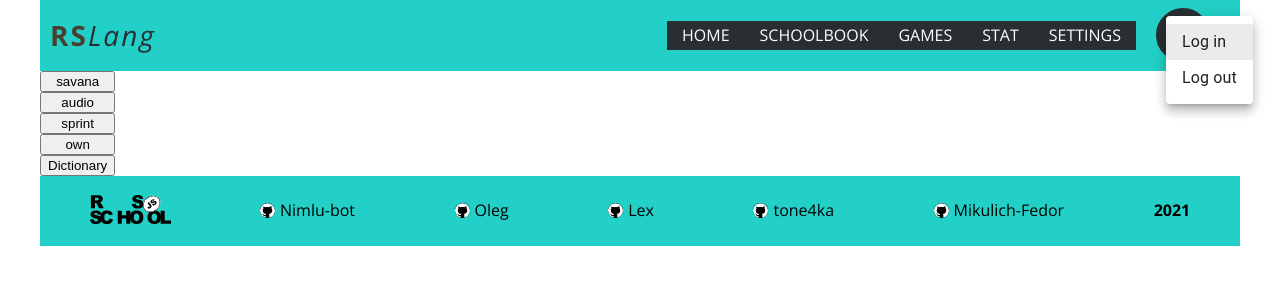
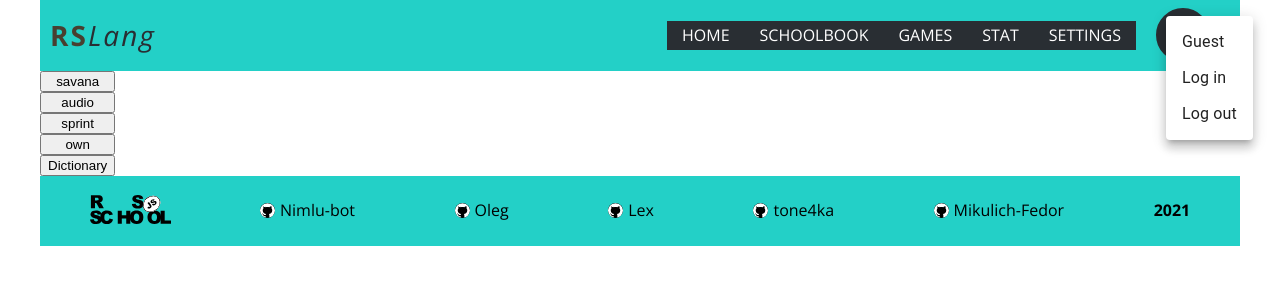
Before and after one commit to I-vasilich-I/rslang, a React (Create React App) app: page /dict in a window 1280 px wide. Both pictures are taken after a click on the element 1183 px from the left and 35 px from the top of the page. Shown: the top 300 px of the page. Built offline with nearby package versions, Linux system fonts and the light colour scheme.

Commit message:
fix: user data store

```diff
--- a/src/components/Header/Login/Login.scss
+++ b/src/components/Header/Login/Login.scss
@@ -82,7 +82,6 @@
     color: rgb(255, 29, 29);
 }
 
-
 .sign-up__link {
     font-size: 14px;
     margin-left: 10px;
@@ -112,7 +111,7 @@
         cursor: pointer;
         color: $color-secondary;
         background-color: unset;
-    transition: all .3s ease-in-out;
+        transition: all 0.3s ease-in-out;
     }
 }
 
@@ -122,3 +121,8 @@
     top: 33%;
     width: 35%;
 }
+
+.login__name {
+    outline: none;
+    user-select: none;
+}
--- a/src/components/Header/Login/Login.tsx
+++ b/src/components/Header/Login/Login.tsx
@@ -8,7 +8,7 @@ import { useActions } from '../../../hooks/useActions';
 import './Login.scss';
 
 const Login = (): JSX.Element => {
-    const { avatar, user } = useTypedSelector((state) => state.user);
+    const { avatar, message, name } = useTypedSelector((state) => state.user);
     const { setUser } = useActions();
     const [anchorEl, setAnchorEl] = React.useState<null | HTMLElement>(null);
     const history = useHistory();
@@ -25,20 +25,22 @@ const Login = (): JSX.Element => {
     };
     const handleLogout = () => {
         setAnchorEl(null);
-        localStorage.removeItem('user');
-        localStorage.removeItem('login');
+        setUser({ message: 'log out', name: '', userId: '', token: '', refreshToken: '', avatar: '' });
     };
 
     return (
         <div className='login'>
             <div onClick={handleClick} aria-controls='avatar' aria-haspopup='true'>
-                {avatar && user && user.message === 'Authenticated' ? (
+                {avatar && message === 'Authenticated' ? (
                     <img src={avatar} alt='avatar' className='login' />
                 ) : (
                     <PersonIcon fontSize='large' />
                 )}
             </div>
             <Menu id='avatar' anchorEl={anchorEl} keepMounted open={Boolean(anchorEl)} onClose={handleClose}>
+                <MenuItem button={false} className='login__name'>
+                    {name || 'Guest'}
+                </MenuItem>
                 <MenuItem onClick={handleLogin}>Log in</MenuItem>
                 <MenuItem onClick={handleLogout}>Log out</MenuItem>
             </Menu>
--- a/src/components/Header/Login/SignIn.tsx
+++ b/src/components/Header/Login/SignIn.tsx
@@ -3,6 +3,7 @@ import { User } from '../../../types/interfaces';
 import { loginUser } from '../../../helpers/helpers';
 import { useHistory } from 'react-router';
 import { Link } from 'react-router-dom';
+import { useActions } from '../../../hooks/useActions';
 import './Login.scss';
 
 const SignIn = (): JSX.Element => {
@@ -10,6 +11,7 @@ const SignIn = (): JSX.Element => {
         email: '',
         password: '',
     });
+    const { setUser } = useActions();
     const history = useHistory();
     const handleChange = (prop: keyof User) => (event: React.ChangeEvent<HTMLInputElement>) => {
         setValues({ ...values, [prop]: event.target.value });
@@ -21,6 +23,7 @@ const SignIn = (): JSX.Element => {
                 const loginInfo = await loginUser(values);
                 if (loginInfo.message === 'Authenticated') {
                     localStorage.setItem('login', JSON.stringify(loginInfo));
+                    setUser(loginInfo);
                     history.push('/');
                 }
             } catch (error) {
--- a/src/components/Header/Login/SignUp.tsx
+++ b/src/components/Header/Login/SignUp.tsx
@@ -9,7 +9,7 @@ import { useActions } from '../../../hooks/useActions';
 import './Login.scss';
 
 const SignUp = (): JSX.Element => {
-    const { user, avatar } = useTypedSelector((state) => state.user);
+    const { avatar } = useTypedSelector((state) => state.user);
     const { setUser } = useActions();
     const [values, setValues] = useState<User>({
         name: '',
@@ -17,7 +17,6 @@ const SignUp = (): JSX.Element => {
         password: '',
         passwordAgain: '',
     });
-    // const [avatar, setAvatar] = useState('');
 
     const history = useHistory();
     const handleChange = (prop: keyof User) => (event: React.ChangeEvent<HTMLInputElement>) => {
@@ -33,12 +32,12 @@ const SignUp = (): JSX.Element => {
     const handleBtnClick = async () => {
         if (values.password === values.passwordAgain && values.name !== '' && values.email.match(/^\S+@\S+\.\S+$/))
             try {
-                const userInfo = await createUser(values);
+                const userInfo = await createUser({ ...values, avatar });
                 if (!userInfo.error) {
                     const loginInfo = await loginUser(values);
                     if (loginInfo.message === 'Authenticated') {
                         localStorage.setItem('login', JSON.stringify(loginInfo));
-                        setUser(loginInfo);
+                        setUser({ ...loginInfo, avatar });
                         console.log('user logged in');
                         history.push('/');
                     } else history.push('/sign-in');
--- a/src/store/action-creators/user.ts
+++ b/src/store/action-creators/user.ts
@@ -2,8 +2,8 @@ import { Dispatch } from 'redux';
 import { LoginUser } from '../../types/interfaces';
 import { UserAction, UserActionTypes } from '../../types/user';
 
-function setUser(user: LoginUser): UserAction {
-    return { type: UserActionTypes.SET_USER, payload: user };
+function setUser({ message, name, userId, token, refreshToken, avatar }: LoginUser): UserAction {
+    return { type: UserActionTypes.SET_USER, payload: { message, name, userId, token, refreshToken, avatar } };
 }
 function setAvatar(avatar: string): UserAction {
     return { type: UserActionTypes.SET_AVATAR, payload: avatar };
--- a/src/store/reducers/userReducer.ts
+++ b/src/store/reducers/userReducer.ts
@@ -1,14 +1,18 @@
 import { UserAction, UserActionTypes, UserState } from '../../types/user';
 
 const initialState: UserState = {
-    user: null,
+    message: '',
+    name: '',
+    userId: '',
+    token: '',
+    refreshToken: '',
     avatar: '',
 };
 
 export const userReducer = (state = initialState, action: UserAction): UserState => {
     switch (action.type) {
         case UserActionTypes.SET_USER:
-            return { ...state, user: action.payload };
+            return { ...state, ...action.payload };
         case UserActionTypes.SET_AVATAR:
             return { ...state, avatar: action.payload };
         default:
--- a/src/types/interfaces.tsx
+++ b/src/types/interfaces.tsx
@@ -37,7 +37,7 @@ interface LoginUser {
     userId: string;
     token: string;
     refreshToken: string;
-    avatar: '';
+    avatar?: string;
 }
 
 export type { User, UserWord, UserWordToken, CreateUser, LoginUser };
```
Also changed, not shown: src/types/user.ts (+6 -2 lines). Lines whose indentation alone changed are shown as unchanged.
